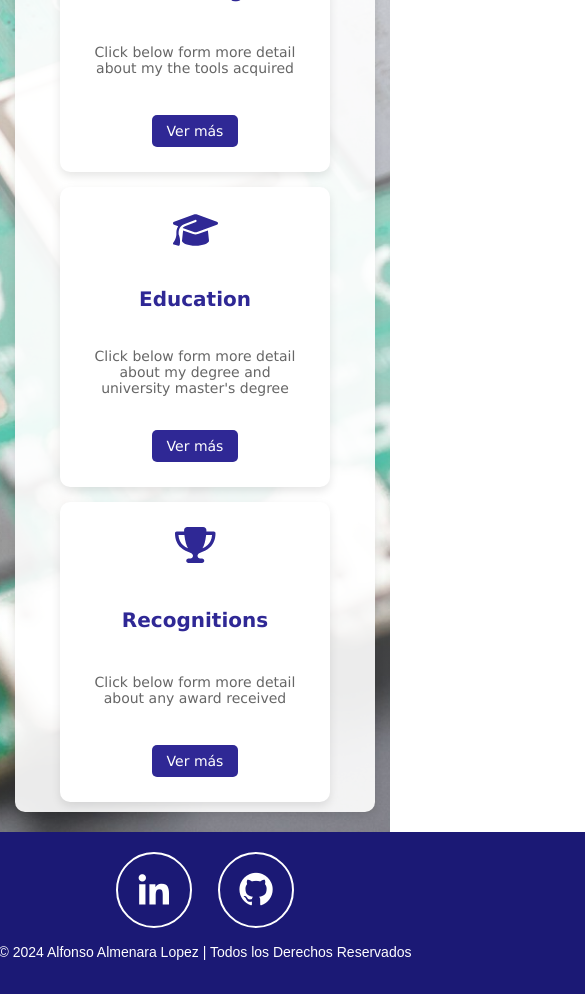
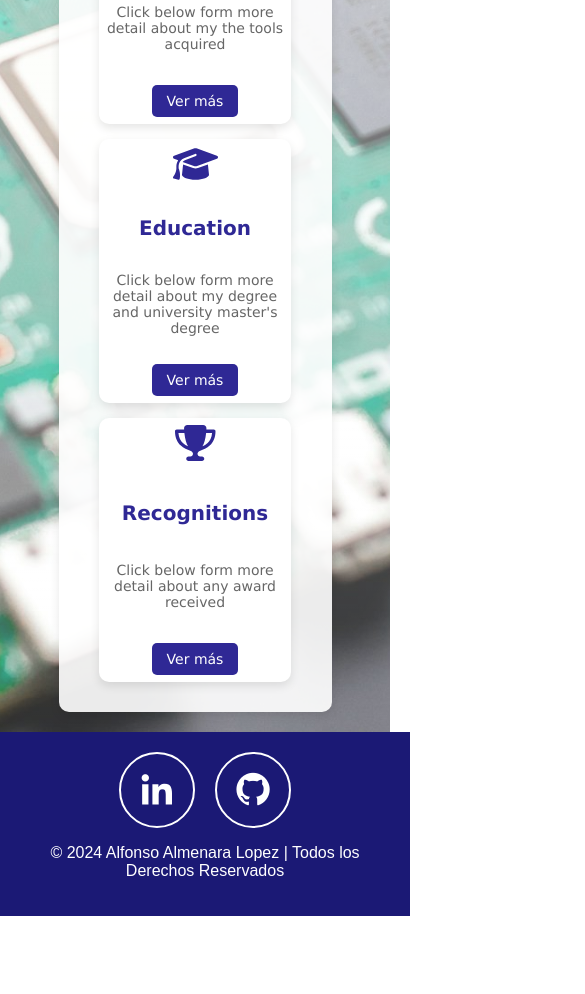
Before and after one commit to Alfonsoalm/Proyects-Portafolio, a React (Create React App) app: page /curriculum in a window 390 px wide. Shown: the part 900-1894 px from the top of the page, 585 px wide, since content can reach past the window. After the commit the page ends 1816 px from the top, so only its background shows below. Built offline with nearby package versions, Linux system fonts and the light colour scheme.

Commit message:
Cambios esteticos css de header y contact y espaciado titulo proyectos

```diff
--- a/src/App.js
+++ b/src/App.js
@@ -2,9 +2,7 @@ import { MisRutas } from './router/Routing';
 
 function App() {
   return (
-        <div>
-          <MisRutas/>
-        </div>
+      <MisRutas/>
   );
 }
 
--- a/src/styles/contact.css
+++ b/src/styles/contact.css
@@ -5,20 +5,21 @@
   justify-content: center;
   align-items: center;
   max-width: 400px;
-  width: 90%; /* Ajusta el ancho para que sea más responsivo */
-  margin: auto; /* Centrar el formulario horizontalmente */
-  padding: 30px; /* Reducir padding para dispositivos más pequeños */
+  width: 100%; /* Ajusta el ancho para que sea más responsivo */
+  margin: 0 auto;
   border-radius: 10px;
   background-color: #f4f4f4;
   box-shadow: 0px 4px 8px rgba(0, 0, 0, 0.1);
   font-size: 18px;
+  padding-top: 10px;
+  padding-bottom: 10px;
 }
 
 /* INPUTS Y TEXTAREA DEL FORMULARIO */
 .contact input[type="email"],
 .contact input[type="text"],
 .contact textarea {
-  width: 60%;
+  width: 80%;
   padding: 10px; /* Consistent padding for all inputs and textarea */
   margin: 8px 0;
   font-size: 16px; /* Tamaño de fuente ajustado */
@@ -49,32 +50,3 @@
 .contact input[type="submit"]:hover {
   background-color: #1f1a65;
 }
-
-/* MEDIA QUERIES PARA DISPOSITIVOS MÓVILES */
-@media (max-width: 768px) {
-  .contact {
-    padding: 20px;
-    margin-top: calc(var(--header-height) + 20px); /* Evita la superposición con el header */
-    font-size: 16px;
-  }
-
-  .contact input[type="text"],
-  .contact input[type="email"],
-  .contact textarea {
-    padding: 15px;
-    font-size: 16px; /* Tamaño reducido para evitar que ocupe demasiado espacio */
-  }
-
-  .contact input[type="submit"] {
-    font-size: 18px; /* Ajuste de tamaño para mejor visualización */
-    padding: 12px 20px;
-  }
-}
-
-/* MEDIA QUERIES PARA TABLET */
-@media (min-width: 769px) and (max-width: 1024px) {
-  .contact {
-    max-width: 500px; /* Ajustar el tamaño para tablet */
-    padding: 40px; /* Un padding un poco más generoso en tablet */
-  }
-}
--- a/src/styles/curriculum.css
+++ b/src/styles/curriculum.css
@@ -14,7 +14,7 @@
   background-color: #fff;
   border-radius: 10px;
   box-shadow: 0px 4px 10px rgba(0, 0, 0, 0.1);
-  padding: 25px;
+  padding: 7px;
   width: 100%;
   max-width: 220px;
   text-align: center;
--- a/src/styles/layout.css
+++ b/src/styles/layout.css
@@ -53,10 +53,10 @@ body {
   display: flex;
   flex-direction: column;
   flex-grow: 1;
-  justify-content: center; /* Centra el formulario verticalmente */
-  align-items: center;
+  justify-content: start; /* Centra el contenido verticalmente */
+  align-items: center; /* Centra el contenido horizontalmente */
   padding: 20px;
-  margin: 0 auto; /* Centrar el contenido */
+  margin: 0 auto; /* Centrar horizontalmente el contenido si es necesario */
   height: 100%;
   margin-top: 130px;
 }
@@ -72,14 +72,13 @@ body {
   font-size: 32px;
   font-weight: bold;
   color: #1f1a65;
-  margin-bottom: 10px;
-  margin-left: 10px;
+  margin-top: 0 auto;
 }
 
 
 /* HOME */
 /* Página principal */
-.home-page, .page {
+.home-page{
   margin-left: 30px;
   margin-right: 30px;
   margin-top: calc(var(--header-height) + 10px); /* Añade un padding-top que evita la superposición */
@@ -284,7 +283,11 @@ hr {
 }
 
 .header nav ul li {
-  font-size: 20px;
+  width: 140px;
+  height: 30px;
+  display: flex;
+  justify-content: center;
+  align-items: center;
 }
 
 .header nav ul li a {
@@ -302,13 +305,13 @@ hr {
 /* Footer */
 .footer {
   width: 100%;
-  padding: 40px 0;
   background-color: var(--main-color);
   display: flex;
   flex-direction: column;
-  justify-content: center;
+  justify-content: start;
   align-items: center;
-  margin-top: auto;
+  margin: 20px 0px 0px auto;
+  padding: 20px 10px;
 }
 
 .footer .link-icons {
@@ -328,8 +331,8 @@ hr {
   background: transparent;
   font-size: 2.5rem;
   border-radius: 50%;
-  margin-right: 1.5rem;
-  margin-left: 0;
+  margin-left: 10px;
+  margin-right: 10px;
   transition: 0.3s ease-in-out;
   text-decoration: none;
 
@@ -344,20 +347,22 @@ hr {
 }
 
 .footer .copyright {
-  margin-top: 3rem;
   text-align: center;
   font-size: 1rem;
   font-family: Arial;
   color: var(--white-color);
   text-decoration: none;
+  margin-top: 1rem;
+  margin-left: 30px;
+  margin-right: 30px;
 }
 
 
 /* Media Queries */
 /* Mobile styles */
-@media (max-width: 799px) {
+@media (max-width: 800px) {
   .layout{
-    max-width: 30%;
+    max-width: 70%;
   }
   .home-page, .page {
     margin-left: 10px;
@@ -377,11 +382,22 @@ hr {
     display: flex;
     flex-direction: column;
     flex-grow: 1; /* Permite que crezca ocupando todo el espacio vertical */
+    justify-content: center; /* Centra el contenido verticalmente */
+    align-items: center; /* Centra el contenido horizontalmente */
     padding: 0;
     margin-top: 350px; /* Deja espacio para el header */
     height: 100%;
     margin-left: 30px;
     margin-right: 30px;
+  }
+
+  .page{
+    display: flex;
+    flex-direction: column;
+    flex-grow: 1; /* Permite que crezca ocupando todo el espacio vertical */
+    justify-content: start; /* Centra el contenido verticalmente */
+    align-items: center; /* Centra el contenido horizontalmente */
+    margin-bottom: 20px;
   }
 
   .tech-grid {
@@ -419,33 +435,11 @@ hr {
 
   .header nav ul li {
     margin: 2px 0;
-    font-size: 18px;
+    margin-bottom: 10px;
   }
 
   .header .logo h3 {
     font-size: 20px;
-  }
-
-  .footer {
-    margin-top: 20px;
-    padding: 20px 10px;
-  }
-
-  .footer .link-icons {
-    flex-wrap: wrap;
-    gap: 10px;
-  }
-
-  .footer .link-icons a {
-    margin-right: 0.5rem;
-    margin-left: 0.5rem;
-  }
-
-  .footer .copyright {
-    margin-top: 1rem;
-    margin-left: 30px;
-    margin-right: 30px;
-    font-size: 0.875rem;
   }
 }
 
@@ -455,17 +449,42 @@ hr {
     max-width: 70%;
   }
 
+  .content {
+    display: flex;
+    flex-direction: column;
+    flex-grow: 1; /* Permite que crezca ocupando todo el espacio vertical */
+    justify-content: center; /* Centra el contenido verticalmente */
+    align-items: center; /* Centra el contenido horizontalmente */
+    padding: 0;
+    height: 100%;
+    margin-left: 30px;
+    margin-right: 30px;
+  }
+
+
+  .page{
+    display: flex;
+    flex-direction: column;
+    flex-grow: 1; /* Permite que crezca ocupando todo el espacio vertical */
+    justify-content: start; /* Centra el contenido verticalmente */
+    align-items: center; /* Centra el contenido horizontalmente */
+    margin-bottom: 20px;
+  }
+
   .header nav ul {
     flex-wrap: wrap;
     gap: 10px;
     justify-content: center;
     padding: 0;
     width: 100%;
+    margin-left: 30px;
   }
 
   .header nav ul li {
     flex: 1 1 45%;
     text-align: center;
+    width: 100px;
+    height: 30px;
   }
 
   .header nav ul li:nth-child(5) {
--- a/src/styles/proyect.css
+++ b/src/styles/proyect.css
@@ -57,7 +57,7 @@
 
 .project-technologies {
   text-align: center; /* Center text */
-  margin: 10px 0; /* Add margin for spacing */
+  margin: 10px 5px; /* Add margin for spacing */
   color: black;
   font-style: italic;
   font-size: 18px;
```
Also changed, not shown: 11 other files (tests, documents, lock files or other folders).
